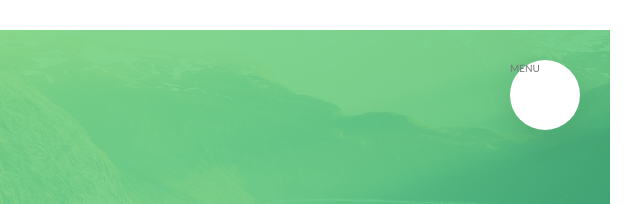
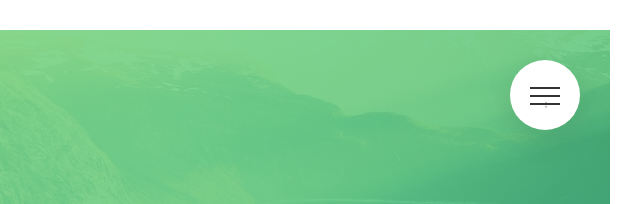
Before and after one commit to RedGuy31/Nature, a website: page index.html in a window 1280 px wide. Shown: the top 204 px of the page, 640-1280 px from the left. Drawn offline with Linux system fonts and the light colour scheme.

Commit message:
end navigation s

```diff
--- a/index.html
+++ b/index.html
@@ -22,7 +22,9 @@
 <div class="navigation">
   <input type="checkbox" class="navigation__checkbox" id="navi-toggle">
 
-<label for="navi-toggle" class="navigation__button">MENU</label>
+<label for="navi-toggle" class="navigation__button">
+  <span class="navigation__icon"> &nbsp;; </span>
+</label>
 
 <div class="navigation__background">&nbsp;</div>
 
--- a/sass/layout/_navigation.scss
+++ b/sass/layout/_navigation.scss
@@ -13,6 +13,8 @@
     border-radius: 50%;
     z-index: 1010;
     box-shadow: 0 1rem 3rem rgba($color-black, 0.1);
+    text-align: center;
+    cursor: pointer;
   }
 
   &__background {
@@ -96,4 +98,51 @@
     opacity: 1;
     width: 100%;
   }
+
+  &__icon {
+    position: relative;
+    margin-top: 3.5rem;
+    &,
+    &::before,
+    &::after {
+      width: 3rem;
+      height: 2px;
+      background-color: $color-gray-dark-3;
+      display: inline-block;
+    }
+
+    &::before,
+    &::after {
+      content: "";
+      position: absolute;
+      left: 0;
+      transition: all 0.2s;
+    }
+
+    &::before {
+      top: -0.8rem;
+    }
+    &::after {
+      top: 0.8rem;
+    }
+  }
+
+  &__button:hover &__icon::before {
+    top: -1rem;
+  }
+  &__button:hover &__icon::after {
+    top: 1rem;
+  }
+
+  &__checkbox:checked + &__button &__icon {
+    background-color: transparent;
+  }
+  &__checkbox:checked + &__button &__icon::before {
+    top: 0;
+    transform: rotate(135deg);
+  }
+  &__checkbox:checked + &__button &__icon::after {
+    top: 0;
+    transform: rotate(-135deg);
+  }
 }
```
Also changed, not shown: css/style.css.
